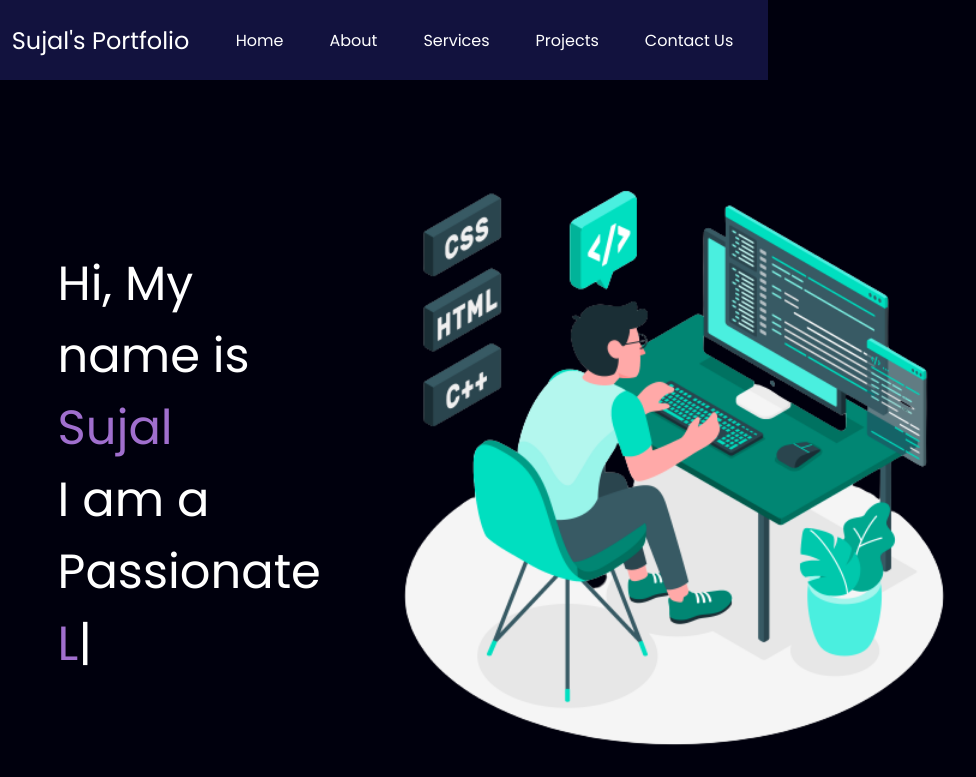
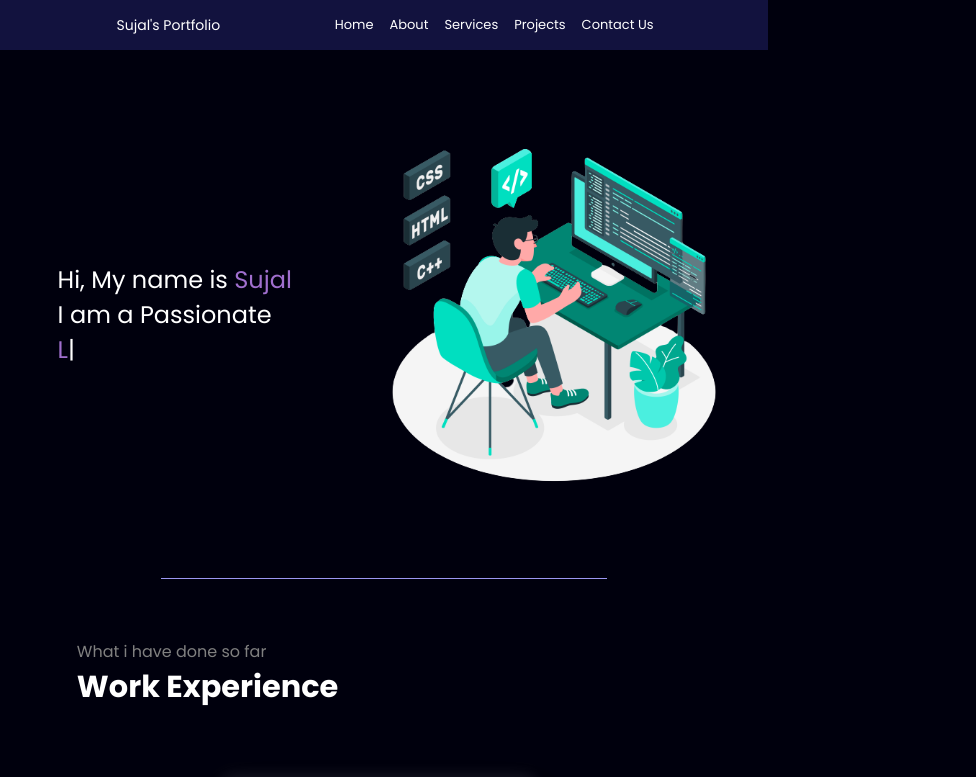
Before and after one commit to Sujalbitle/my-portfolio, a plain HTML site: page index.html in a window 768 px wide. Shown: the top 777 px of the page, 976 px wide, since content can reach past the window. Drawn offline with nearby package versions, Linux system fonts and the light colour scheme.

Commit message:
media screen added

```diff
--- a/index.html
+++ b/index.html
@@ -170,6 +170,56 @@
        color: #7874b8;
 
     }
+    @media screen and (min-width: 400px) and (max-width: 800px) {
+        .left {
+    margin-left: 10px;
+    font-size: 14px;
+}
+.right{
+    font-size: 13px;
+}
+.leftSection{
+            font-size: 1.5rem;
+
+        }
+
+        nav{
+            display: flex;
+            justify-content: space-evenly;
+            align-items: center;
+            height: 50px;
+            background-color: rgb(18, 18, 62);
+            }
+        nav ul{
+            display: flex;
+            justify-content: center;
+
+        }
+        nav ul li{
+            list-style: none;
+            margin: 0 8px;
+
+        }
+        nav ul li a{
+            text-decoration: none;
+           color: white;
+
+        }
+        nav ul li a:hover{
+
+          font-size: 1.02rem;
+          transition: 1s;
+
+        }
+        .rightSection img{
+    margin: -2px;
+    padding: 2px;
+    margin-top: -1px;
+    margin-left: -70px;
+    width: 45vh;
+        }
+
+    }
     </style>
 </head>
 <body>
```
